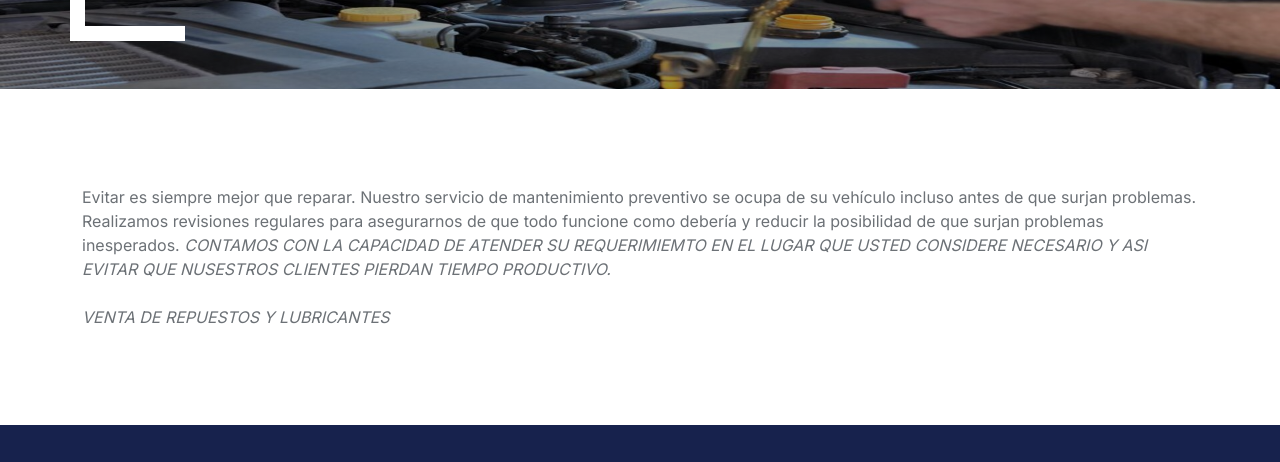
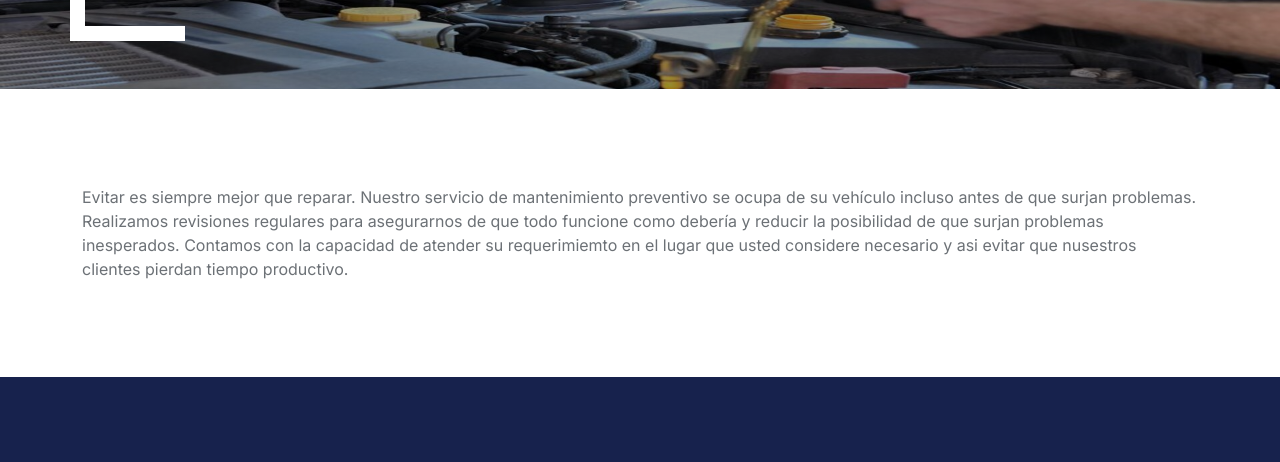
Before and after one commit to jodavelo/lntrucks, a plain HTML site: page mantenimiento-preventivo.html in a window 1280 px wide. Shown: the part 338-800 px from the top of the page. Drawn offline with nearby package versions, Linux system fonts and the light colour scheme.

Commit message:
fix in texts of content sections

```diff
--- a/css/styles.css
+++ b/css/styles.css
@@ -84,3 +84,7 @@
 .cursive-font {
     font-style: italic;
 }
+
+.justify-content-text {
+    text-align: justify;
+}
--- a/mantenimiento-preventivo.html
+++ b/mantenimiento-preventivo.html
@@ -138,13 +138,9 @@
                 <h1 class="mb-5">Our Clients Say!</h1>
             </div> -->
             <div class="text-justify">
-                Evitar es siempre mejor que reparar. Nuestro servicio de mantenimiento preventivo se ocupa de su vehículo incluso antes de que surjan problemas. Realizamos revisiones regulares para asegurarnos de que todo funcione como debería y reducir la posibilidad de que surjan problemas inesperados.
-                <span class="cursive-font">CONTAMOS CON LA CAPACIDAD DE ATENDER SU REQUERIMIEMTO EN EL LUGAR QUE USTED CONSIDERE NECESARIO Y
-                    ASI EVITAR QUE NUSESTROS CLIENTES PIERDAN TIEMPO PRODUCTIVO.</span>
-            </div>
-            <br>
-            <div class="text-justify cursive-font">
-                VENTA DE REPUESTOS Y LUBRICANTES
+                <span class="justify-content-text">Evitar es siempre mejor que reparar. Nuestro servicio de mantenimiento preventivo se ocupa de su vehículo incluso antes de que surjan problemas.
+                    Realizamos revisiones regulares para asegurarnos de que todo funcione como debería y reducir la posibilidad de que surjan problemas inesperados.
+                    Contamos con la capacidad de atender su requerimiemto en el lugar que usted considere necesario y asi evitar que nusestros clientes pierdan tiempo productivo.</span>
             </div>
         </div>
     </div>
```
Also changed, not shown: index.html (+1 -1 lines), mantenimiento-correctivo.html (+1 -1 lines), verificacion-codigos.html (+1 -1 lines).
